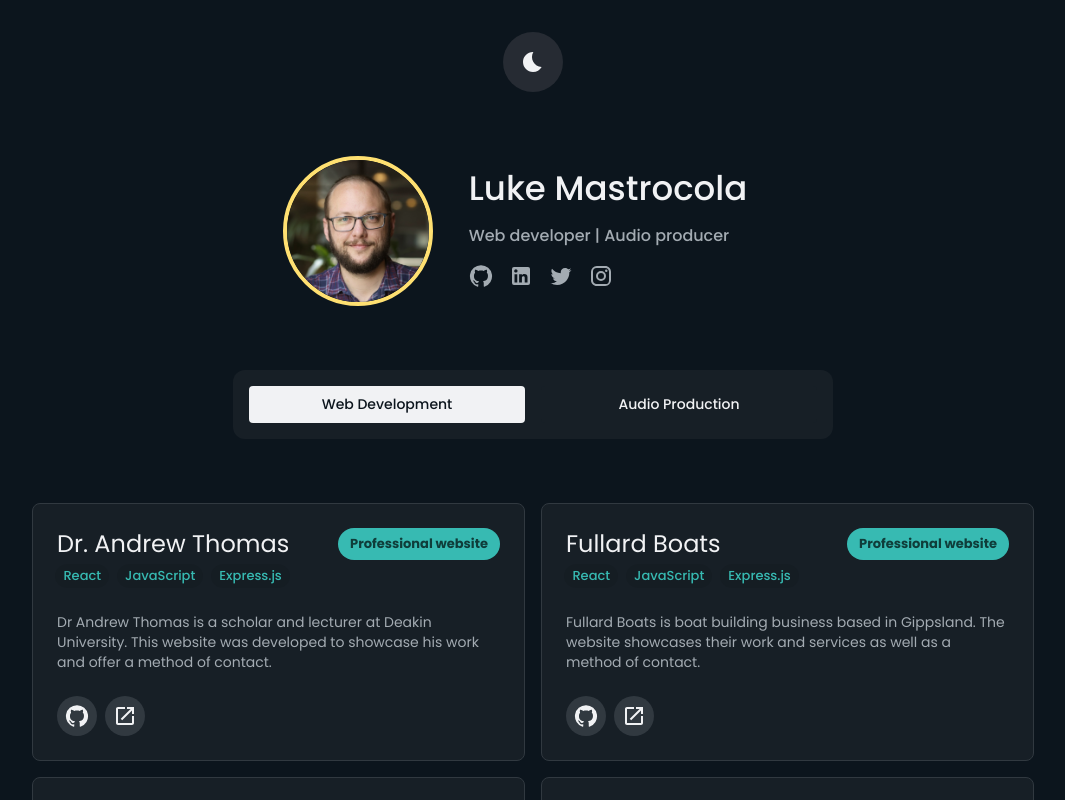
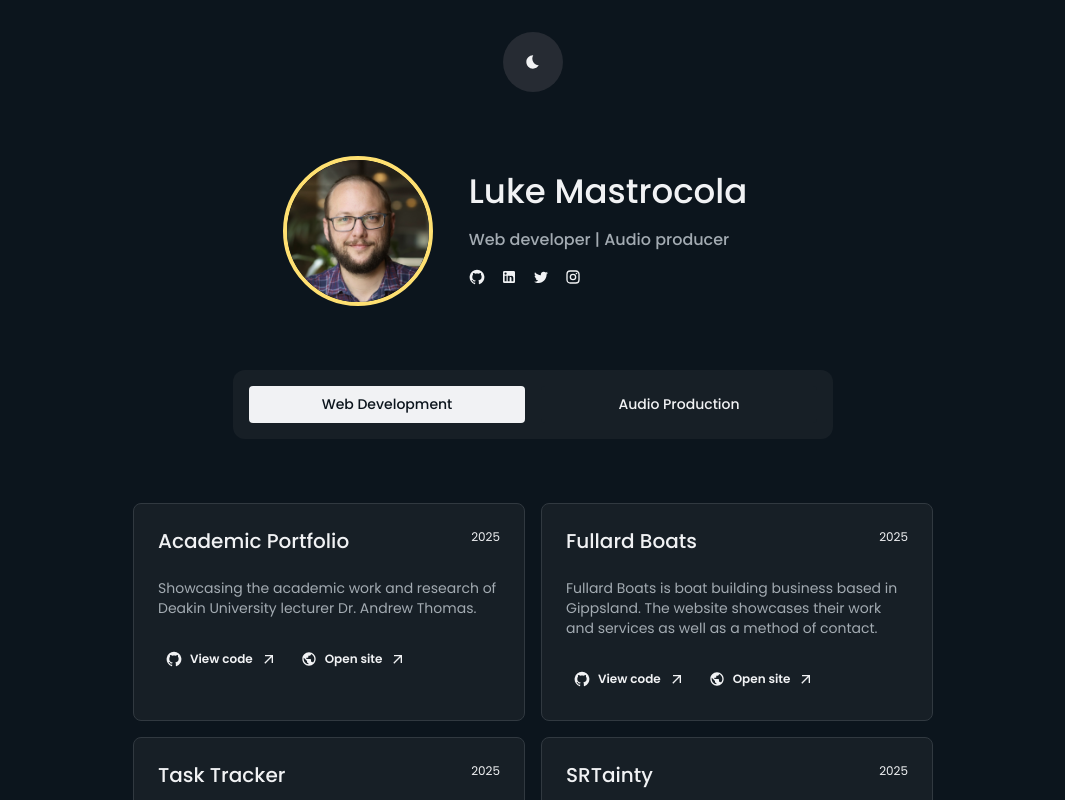
Before and after one commit to mastra90/luke-mastrocola-portfolio, a React (Vite) app: page / in a window 1280 px wide. Shown: the top 800 px of the page, without its empty margins (107-1172 px from the left). Built offline with nearby package versions, Linux system fonts and the light colour scheme.

Commit message:
Refactor DevWork component
- Changes to content in project cards
- Update styling & refactor project card buttons
- Improve TypeScript types

```diff
--- a/src/components/DevWork.tsx
+++ b/src/components/DevWork.tsx
@@ -1,10 +1,9 @@
-import { GitHub, OpenInNew } from "@mui/icons-material";
+import { ArrowOutward, GitHub, Public } from "@mui/icons-material";
 import {
   Box,
   Card,
   CardContent,
   CardHeader,
-  Chip,
   Grid,
   IconButton,
   Link,
@@ -12,48 +11,124 @@ import {
   useTheme,
 } from "@mui/material";
 
+type DevProjects = {
+  year: number;
+  title: string;
+  description: string;
+  type: string;
+  links: { github: string; demo?: string };
+};
+
 const DevWork = () => {
   const theme = useTheme();
 
-  const devProjects = [
+  const devProjects: DevProjects[] = [
     {
-      title: "Dr. Andrew Thomas",
+      year: 2025,
+      title: "Academic Portfolio",
       description:
-        "Dr Andrew Thomas is a scholar and lecturer at Deakin University. This website was developed to showcase his work and offer a method of contact.",
-      technologies: ["React", "JavaScript", "Express.js"],
-      github: "https://github.com/AndrewThomasWebsite/andrew-thomas-frontend",
-      demo: "https://www.drandrewthomasir.com/",
+        "Showcasing the academic work and research of Deakin University lecturer Dr. Andrew Thomas.",
       type: "Professional website",
+      links: {
+        github: "https://github.com/AndrewThomasWebsite/andrew-thomas-frontend",
+        demo: "https://www.drandrewthomasir.com/",
+      },
     },
     {
+      year: 2025,
       title: "Fullard Boats",
       description:
         "Fullard Boats is boat building business based in Gippsland. The website showcases their work and  services as well as a method of contact.",
-      technologies: ["React", "JavaScript", "Express.js"],
-      github: "https://github.com/FullardBoats-Website/fullard-boats-frontend",
-      demo: "https://www.fullardboats.com.au/",
       type: "Professional website",
+      links: {
+        github:
+          "https://github.com/FullardBoats-Website/fullard-boats-frontend",
+        demo: "https://www.fullardboats.com.au/",
+      },
     },
     {
+      year: 2025,
       title: "Task Tracker",
       description:
         "A modern task tracking web application built with React frontend and NestJS backend, fully containerized with Docker for easy deployment and development.",
-      technologies: ["React", "TypeScript", "NestJS", "Docker"],
-      github: "https://github.com/mastra90/tsa-task-tracker",
       type: "React web app",
+      links: {
+        github: "https://github.com/mastra90/tsa-task-tracker",
+      },
     },
     {
+      year: 2025,
       title: "SRTainty",
       description:
         "A Python application for cleaning and processing .srt subtitle files. This tool provides various functions to improve subtitle readability and timing, making it easier to prepare subtitles for viewing.",
-      technologies: ["Python", "pysrt"],
-      github: "https://github.com/mastra90/tsa-task-tracker",
       type: "Python app",
+      links: {
+        github: "https://github.com/mastra90/SRTainty",
+      },
     },
   ];
 
+  type ActionLinkProps = {
+    links: DevProjects["links"];
+  };
+
+  const ActionLink = ({ links }: ActionLinkProps) => {
+    const buttonConfig = [
+      {
+        icon: <GitHub className="card-icon" />,
+        label: "View code",
+        link: links.github,
+      },
+      {
+        icon: <Public className="card-icon" />,
+        label: "Open site",
+        link: links.demo,
+      },
+    ];
+
+    return (
+      <>
+        {buttonConfig.map(
+          (button, key) =>
+            button.link && (
+              <Link
+                key={key}
+                target="_blank"
+                rel="noreferrer"
+                href={button.link}
+              >
+                <IconButton>
+                  {button.icon}
+                  <Typography
+                    className="card-text"
+                    sx={{
+                      fontSize: 12,
+                      fontWeight: 600,
+                      ml: 1,
+                      color: theme.palette.text.primary,
+                    }}
+                  >
+                    {button.label}
+                  </Typography>
+                  <ArrowOutward
+                    className="card-arrow"
+                    sx={{
+                      ml: 1,
+                      transition: "transform 0.1s ease-in",
+                      color: theme.palette.gitHub.button,
+                      fontSize: 16,
+                    }}
+                  />
+                </IconButton>
+              </Link>
+            )
+        )}
+      </>
+    );
+  };
+
   return (
-    <Grid container spacing={2}>
+    <Grid container spacing={2} sx={{ width: 800, m: "auto" }}>
       {devProjects.map((project, index) => (
         <Grid size={{ sm: 12, md: 6 }} key={index}>
           <Card
@@ -62,7 +137,6 @@ const DevWork = () => {
               bgcolor: theme.palette.background.paper,
               height: "100%",
               "&:hover": {
-                transform: "scale(1.005)",
                 bgcolor: theme.palette.background.hover,
                 "& .description-text": {
                   color: theme.palette.text.primary,
@@ -75,41 +149,17 @@ const DevWork = () => {
                 sx={{ p: 0 }}
                 title={
                   <Box
-                    sx={{ display: "flex", justifyContent: "space-between" }}
+                    sx={{
+                      display: "flex",
+                      justifyContent: "space-between",
+                      fontSize: 20,
+                      fontWeight: 500,
+                    }}
                   >
                     {project.title}
-                    <Chip
-                      sx={{
-                        bgcolor: theme.palette.techChip.background,
-                        color: theme.palette.techChip.primary,
-                        fontWeight: 700,
-                        border: 0,
-                        ml: 1,
-                      }}
-                      label={project.type}
-                    />
-                  </Box>
-                }
-                subheader={
-                  <Box
-                    sx={{
-                      display: "flex",
-                      ml: -0.2,
-                      gap: 1,
-                    }}
-                  >
-                    {project.technologies.map((tech) => (
-                      <Chip
-                        size="small"
-                        key={tech}
-                        label={tech}
-                        sx={{
-                          fontWeight: 500,
-                          mt: 0.5,
-                          color: theme.palette.techChip.background,
-                        }}
-                      />
-                    ))}
+                    <Typography sx={{ fontSize: 12 }}>
+                      {project.year}
+                    </Typography>
                   </Box>
                 }
               />
@@ -121,34 +171,7 @@ const DevWork = () => {
                 {project.description}
               </Typography>
               <Box sx={{ display: "flex", gap: 1 }}>
-                <Link target="_blank" rel="noreferrer" href={project.github}>
-                  <IconButton
-                    sx={{
-                      bgcolor: theme.palette.gitHub.background,
-                      "&:hover": {
-                        transform: "scale(1.1)",
-                        bgcolor: theme.palette.gitHub.background,
-                      },
-                    }}
-                  >
-                    <GitHub sx={{ color: theme.palette.gitHub.button }} />
-                  </IconButton>
-                </Link>
-                {project.demo && (
-                  <Link target="_blank" rel="noreferrer" href={project.demo}>
-                    <IconButton
-                      sx={{
-                        bgcolor: theme.palette.gitHub.background,
-                        "&:hover": {
-                          transform: "scale(1.1)",
-                          bgcolor: theme.palette.gitHub.background,
-                        },
-                      }}
-                    >
-                      <OpenInNew sx={{ color: theme.palette.gitHub.button }} />
-                    </IconButton>
-                  </Link>
-                )}
+                <ActionLink links={project.links} />
               </Box>
             </CardContent>
           </Card>
--- a/src/theme.ts
+++ b/src/theme.ts
@@ -108,7 +108,9 @@ const createAppTheme = (isDark: boolean) => {
       MuiIconButton: {
         styleOverrides: {
           root: {
-            //
+            "&:hover": {
+              background: "none",
+            },
           },
         },
       },
@@ -138,7 +140,27 @@ const createAppTheme = (isDark: boolean) => {
       MuiLink: {
         styleOverrides: {
           root: {
-            //
+            "&:hover": {
+              "& .card-icon, & .card-arrow": {
+                color: palette.text.secondary,
+              },
+              "& .card-text": {
+                color: palette.text.secondary,
+                textDecoration: "underline",
+                textUnderlineOffset: 5,
+              },
+              "& .card-arrow": {
+                transform: "translate(2px, -2px)",
+              },
+            },
+          },
+        },
+      },
+      MuiSvgIcon: {
+        styleOverrides: {
+          root: {
+            color: palette.gitHub.button,
+            fontSize: 16,
           },
         },
       },
```
